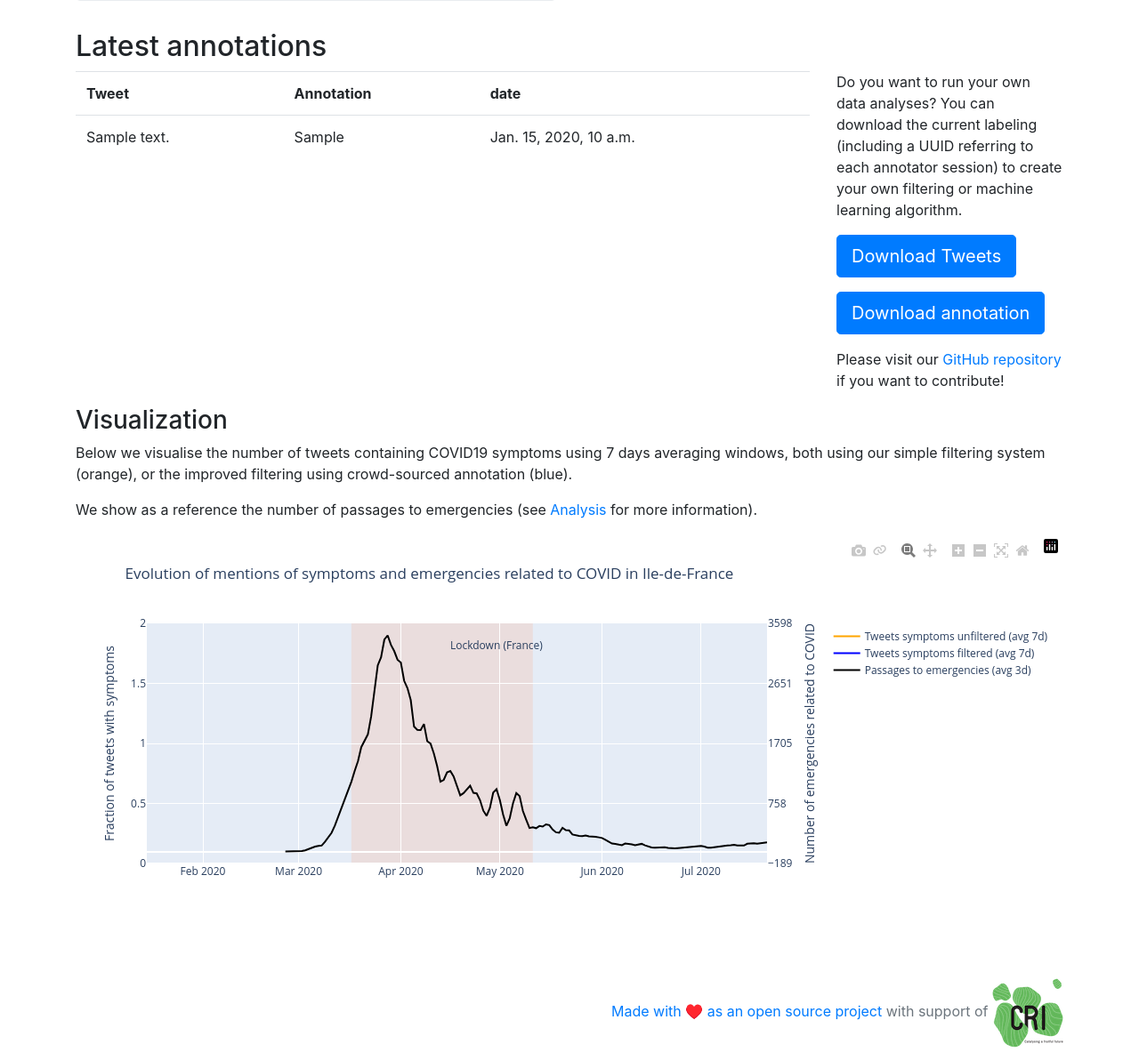
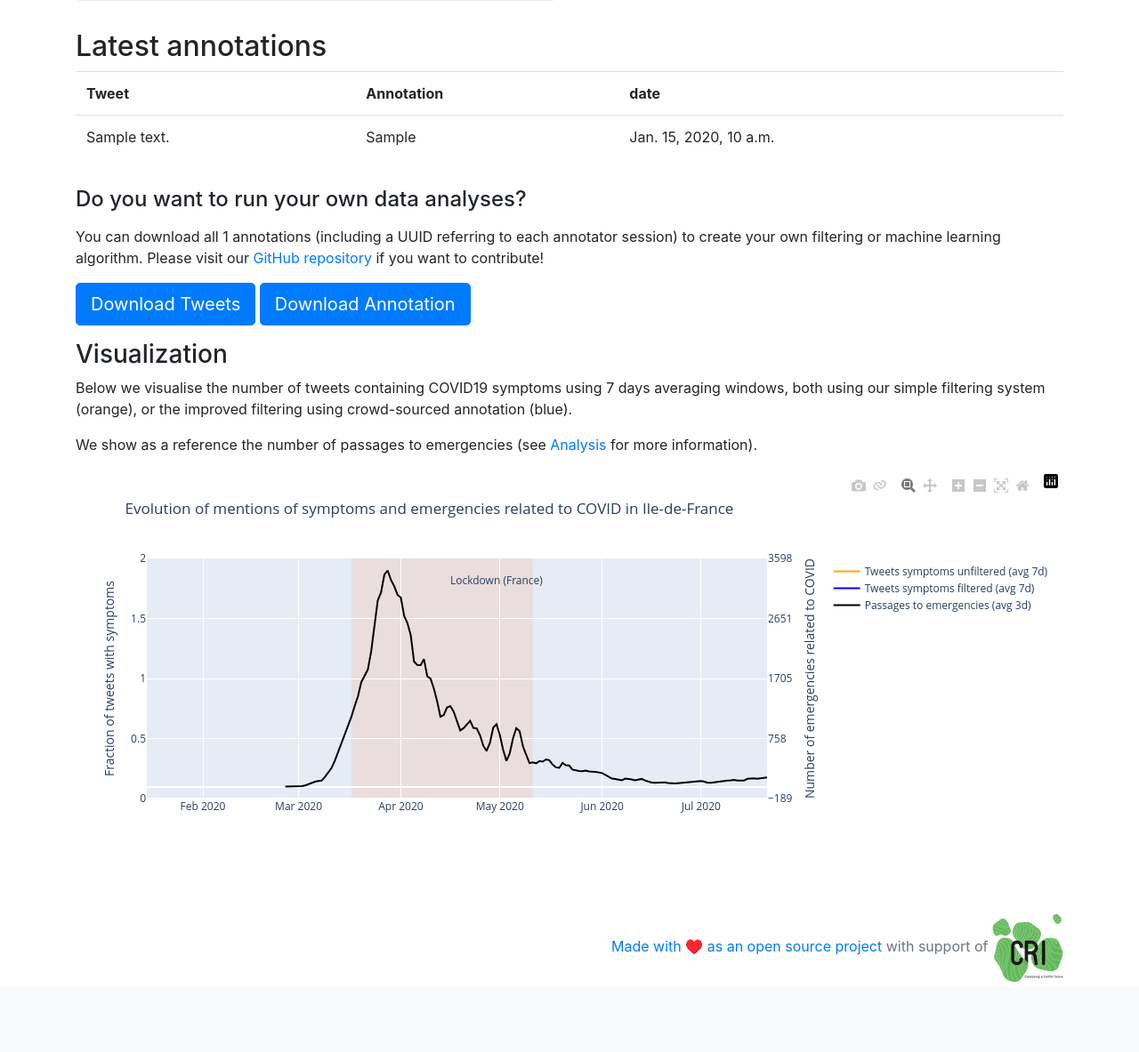
Before and after one commit to PeerProducedResearch/tweetannotator, a Django app: page / in a window 1280 px wide. Shown: the part 607-1790 px from the top of the page at 89% size. After the commit the page ends 1712 px from the top, so only its background shows below. Run offline with Django 3.2, Linux system fonts and the light colour scheme; tables that the repository leaves empty hold one stand-in row (values such as "Sample post"); some libraries are stand-ins or nearby versions.

Commit message:
minor ui improvement

```diff
--- a/main/templates/main/index.html
+++ b/main/templates/main/index.html
@@ -65,8 +65,7 @@
 </div>
 
 <h2>{% trans "Latest annotations" %}</h2>
-<div class="row">
-  <div class="col-9">
+    <div class="table-responsive">
     <table class='table'>
 
       <tr>
@@ -83,28 +82,27 @@
     </tr>
     {%endfor%}
     </table>
-  </div>
-  <div class="col-3">
+    </div>
     <p>
     {% blocktrans %}
-    Do you want to run your own data analyses?
-    You can download the current labeling (including a UUID referring to each annotator session) to create your own filtering or machine learning algorithm.
+    <h4>Do you want to run your own data analyses?</h4>
+    {% endblocktrans %}
+    </p>
+    <p>
+    {% blocktrans %}
+    You can download all {{annotation_count}} annotations (including a UUID referring to each annotator session) to create your own filtering or machine learning algorithm.
+    {% endblocktrans %}
+    {% blocktrans %}
+    Please visit our <a href="https://github.com/InteractionDataLab/covid-twitter-analysis">GitHub repository</a> if you want to contribute!
     {% endblocktrans %}
     </p>
     <p>
     <a href='https://github.com/InteractionDataLab/covid-twitter-analysis/tree/master/data' class="btn btn-primary btn-lg">{% trans "Download Tweets" %}</a>
+    <a href='/download-annotations' class="btn btn-primary btn-lg">{% trans "Download Annotation" %}</a>
     </p>
     <p>
-    <a href='/download-annotations' class="btn btn-primary btn-lg">{% trans "Download annotation" %}</a>
+
     </p>
-    <p>
-      {% blocktrans %}
-
-      Please visit our <a href="https://github.com/InteractionDataLab/covid-twitter-analysis">GitHub repository</a> if you want to contribute!
-      {% endblocktrans %}
-    </p>
-  </div>
-</div>
 
 <h3>{% trans "Visualization" %}</h3>
 {% blocktrans %}
--- a/main/views.py
+++ b/main/views.py
@@ -30,7 +30,11 @@ def index(request):
     tweet = get_random_tweet(request.session['uuid'])
     tweet.text = tweet.text.strip(";;")
     tweet_annotations = TweetAnnotation.objects.all().order_by('-created')[:5]
-    context = {'tweet': tweet, 'tweet_annotations': tweet_annotations}
+    annotation_count = TweetAnnotation.objects.all().count()
+    context = {
+        'tweet': tweet,
+        'tweet_annotations': tweet_annotations,
+        'annotation_count': annotation_count}
 
     return render(request, 'main/index.html', context)
 
```
Also changed, not shown: locale/de/LC_MESSAGES/django.po, locale/en/LC_MESSAGES/django.po, locale/fr/LC_MESSAGES/django.po.
